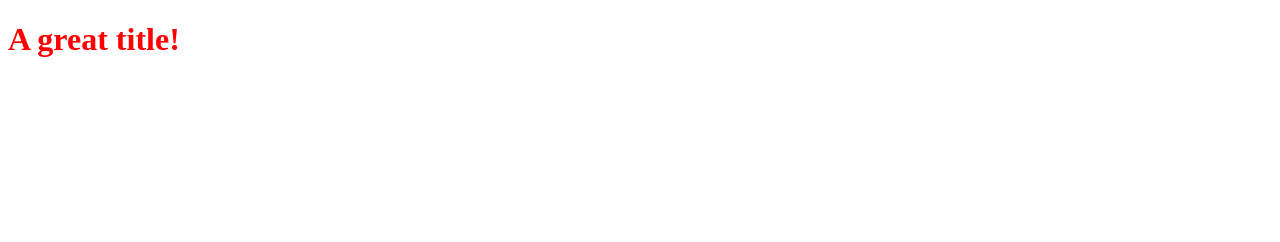
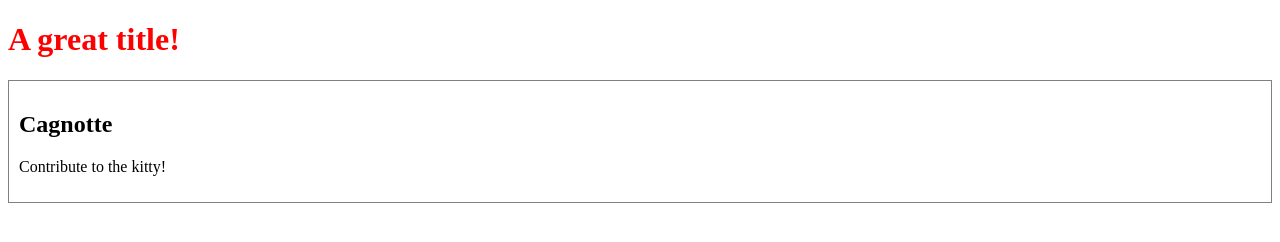
Before and after one commit to Taiwo-Victoria/PremierProject, a plain HTML site: page index.html in a window 1280 px wide. Drawn offline with Linux system fonts and the light colour scheme.

Commit message:
Completion of the front-end crowdfunding section

```diff
--- a/index.html
+++ b/index.html
@@ -6,5 +6,9 @@
 </head>
 <body>
   <h1>A great title!</h1>
+  <section id="cagnotte">
+    <h2>Cagnotte</h2>
+    <p>Contribute to the kitty!</p>
+  </section>
 </body>
 </html>
--- a/styles.css
+++ b/styles.css
@@ -1,3 +1,7 @@
 h1 {
  color: red;
 }
+#cagnotte {
+  border: 1px solid gray;
+  padding: 10px;
+}
```
